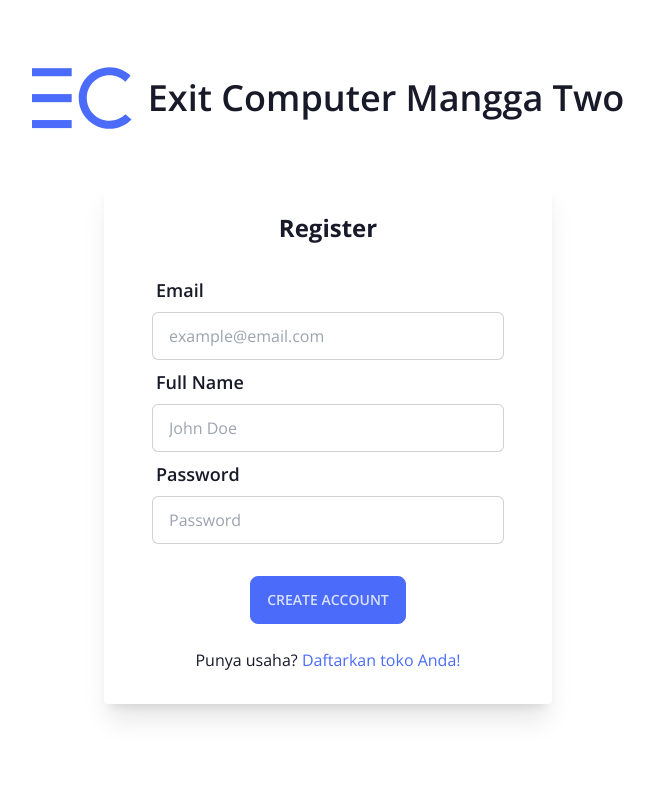
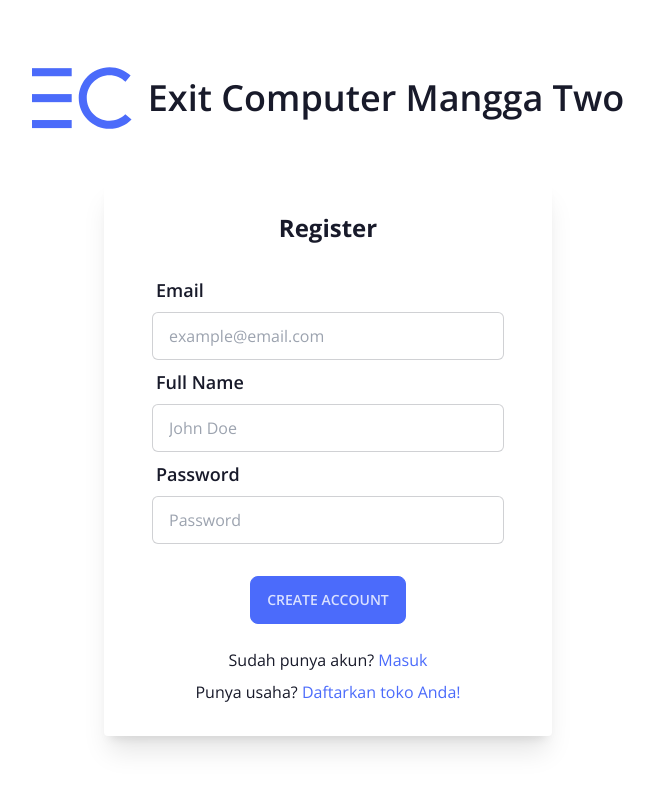
Before and after one commit to LAW-5/frontend, a Next.js app: page /register in a window 1280 px wide. Shown: the top 790 px of the page, without its empty margins (312-966 px from the left). Built offline with nearby package versions, Linux system fonts and the light colour scheme.

Commit message:
chore: add link to login

```diff
--- a/pages/register.js
+++ b/pages/register.js
@@ -66,6 +66,12 @@ const Register = () => {
               </button>
             </form>
             <div className="text-center mt-4">
+              Sudah punya akun?{" "}
+              <Link href="/login">
+                <span className="text-primary cursor-pointer hover:text-primary-focus">Masuk</span>
+              </Link>
+            </div>
+            <div className="text-center">
               Punya usaha?{" "}
               <Link href="/register-merchant">
                 <span className="text-primary cursor-pointer hover:text-primary-focus">Daftarkan toko Anda!</span>
```
